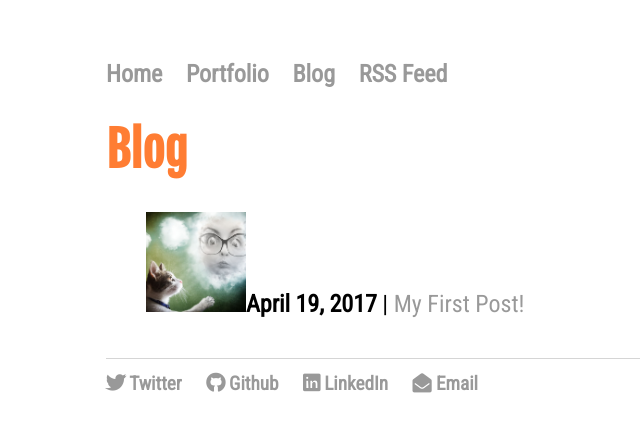
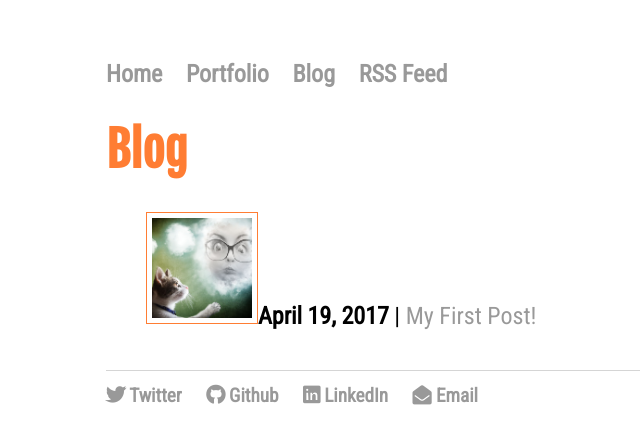
Before and after one commit to czolish/czolish.github.io, a Jekyll site: the page built from blog/index.html, in a window 1280 px wide. Shown: the top 444 px of the page, without its empty margins (86-726 px from the left). Built offline with Jekyll 4.4.1, drawn with Linux system fonts in a browser that asks for light colours; nearby versions of some CDN libraries; some web fonts are replaced; comment, search, counter and statistics services are not loaded.

Commit message:
image styling

```diff
--- a/css/main.css
+++ b/css/main.css
@@ -98,7 +98,7 @@ ul.footer li {
 h1.page-title {
     font-family: 'Fjalla One', sans-serif;
     font-size: 3em;
-    color: #FF7D33
+    color: #FF7D33;
 }
 
 .blurb {
@@ -115,4 +115,6 @@ img {
 img.small-image {
   max-width: 100px;
   max-height: 100px;
+  padding: 5px;
+  border: 1px solid #FF7D33;
 }
```
